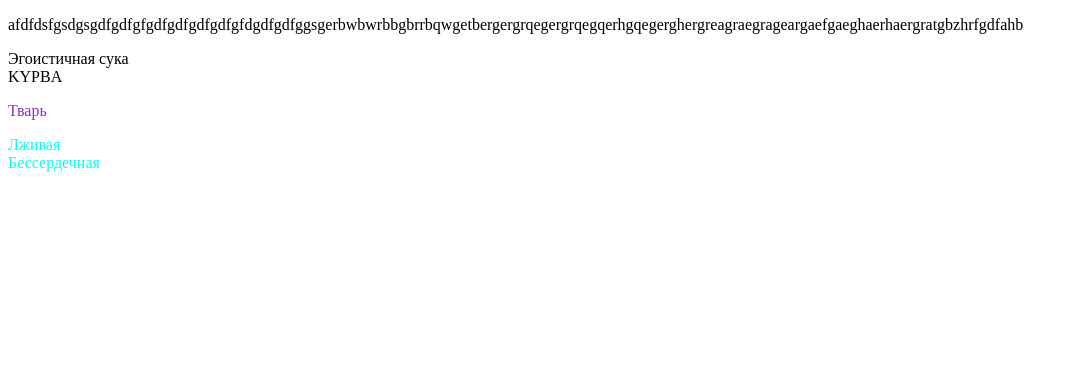
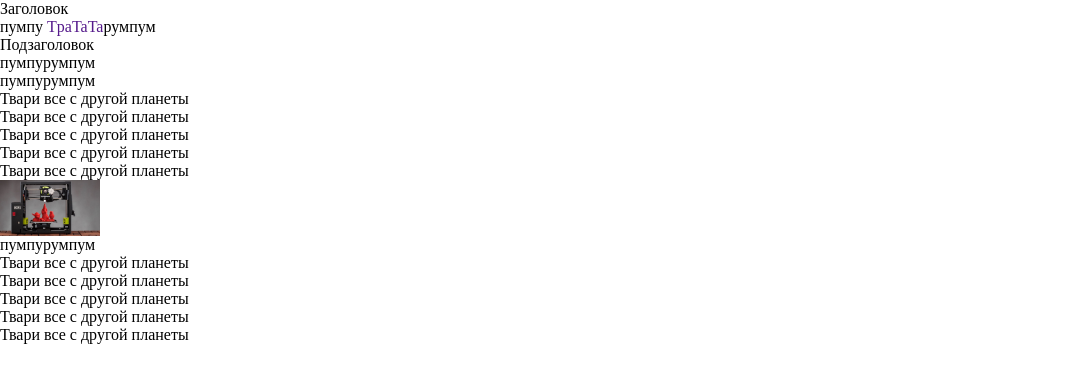
Before and after one commit to RomanRomeoRaffaello/css, a plain HTML site: page Lesson_2/Lesson_3/index.html in a window 1280 px wide. Shown: the whole page, without its empty margins (0-1086 px from the left). Drawn offline with Linux system fonts and the light colour scheme.

Commit message:
conspect

```diff
--- /dev/null
+++ b/Lesson_2/Lesson_3/css/null.css
@@ -0,0 +1,34 @@
+*,
+*::before,
+*::after {
+    margin: 0;
+    padding: 0;
+    border: 0;
+}
+
+li {
+    list-style: none;
+}
+
+a,
+a:visited {
+    text-decoration: none;
+}
+
+a:hover {
+    text-decoration: none;
+}
+
+h1,
+h2,
+h3,
+h4,
+h5,
+h6 {
+    font-weight: inherit;
+    font-size: inherit;
+}
+
+img {
+    vertical-align: top;
+}
--- a/Lesson_2/Lesson_3/css/style.css
+++ b/Lesson_2/Lesson_3/css/style.css
@@ -1,3 +1,8 @@
+/* ============================================================================================= */
+
+/* @import "null.css"; */
+
+
 /* Анатомия */
 
 /*
@@ -182,18 +187,7 @@ p span {
 }
  */
 
-/* Перечисление */
 
-/*
-селектор,селектор, ....{
-    css параметры;
-}
- */
-
-.about__text,
-.block__text {
-    color: aqua
-}
 
 
 /* Чаще всего мы будем использовать Селектор одного класса без вложенности */
@@ -211,6 +205,66 @@ p .string {
     color: yellow;
 }*/
 
+
+/* Перечисление */
 [title="Имя"] {
-    color: blueviolet;
+    /* color: blueviolet; */
 }
+
+/* Используем Селектор атрибута */
+
+[class*="__text"] {
+    /* color: yellow */
+}
+
+/* Комплексные селекторы */
+
+/* Перечисление */
+
+/*
+селектор,селектор, ....{
+    css параметры;
+}
+ */
+
+.about__text,
+.block__text {
+    /* color: aqua */
+}
+
+
+/* Только первый уровень вложенности */
+
+ul li {
+    /* color: brown; */
+}
+
+/* .section > p {
+    color: red; } */
+
+
+/* Обращаемся только к первому
+следующему обьекту того же уровня
+     */
+
+.next__text {
+    color: brown;
+}
+
+/* Обращаемся ко всем следующим обьектам того же уровня */
+
+.next__text~p {
+    color: bisque;
+}
+
+/* Общий селектор */
+
+/* Обращаемся ко всему */
+* {
+    /* color: violet; */
+}
+
+/* Используем звездочку когда мы хотим применить стили,но не знаем какие будут там обьекты */
+.text * {
+    /* color: orange; */
+}
--- a/Lesson_2/Lesson_3/index.html
+++ b/Lesson_2/Lesson_3/index.html
@@ -6,6 +6,7 @@
     <meta http-equiv="X-UA-Compatible" content="IE=edge">
     <meta name="viewport" content="width=device-width, initial-scale=1.0">
     <!-- Подключаемый файл который будем использовать-->
+    <link rel="stylesheet" href="css/null.css">
     <link rel="stylesheet" href="css/style.css">
     <title>Lesson 3</title>
     <!-- тег <style>-->
@@ -19,6 +20,37 @@
 </head>
 
 <body>
+
+    <h1>Заголовок</h1>
+    <p>
+        пумпу<a href=""> TpaTaTa</a>румпум
+    </p>
+    <h2>Подзаголовок</h2>
+    <p>
+        пумпурумпум
+    </p>
+    <p>
+        пумпурумпум
+    </p>
+    <ul>
+        <li> Твари все с другой планеты</li>
+        <li> Твари все с другой планеты</li>
+        <li> Твари все с другой планеты</li>
+        <li> Твари все с другой планеты</li>
+        <li> Твари все с другой планеты</li>
+    </ul>
+    <img src="img/print_text1.jpg" width="100" alt="picture">
+    <p>
+        пумпурумпум
+    </p>
+    <ol>
+        <li> Твари все с другой планеты</li>
+        <li> Твари все с другой планеты</li>
+        <li> Твари все с другой планеты</li>
+        <li> Твари все с другой планеты</li>
+        <li> Твари все с другой планеты</li>
+    </ol>
+
     <!-- Атрибут style (инлайново)-->
     <!-- <p style="color: red; font-size: 14px;">...</p>-->
 
@@ -29,6 +61,7 @@
     - если имя класса состоит из 2х и более слов,то между словами ставим дефис
     - адекватніе имен классов
 -->
+    <!--
     <p class="text paragraph">
         afdfdsfgsdgsgdfgdfgfgdfgdfgdfgdfgfdgdf<span>gdfggsgerbwbwrbbgbrrbqwgetbergergrqe</span>gergrqegqerhgqegerghergreagraegrageargaefgaeghaerhaergratgbzhrfgdfahb
     </p>
@@ -52,6 +85,54 @@
             Бессердечная
         </div>
     </div>
+
+
+    <ul class="list">
+        <li>
+            Гори в аду
+        </li>
+        <li>
+            Гори в аду
+        </li>
+        <li>
+            Гори в аду
+            <ul class="sub-list">
+                <li>
+                    Продажная
+                </li>
+                <li>
+                    Продажная
+                </li>
+                <li>
+                    Продажная
+                </li>
+                <li>
+                    Продажная
+                </li>
+            </ul>
+        </li>
+        <li>
+            Гори в аду
+        </li>
+    </ul>
+    <div class="next">
+        <p class="next__text">
+            Гореть тебе в аду шкура продажная
+        </p>
+        <p>
+            Ненавижу
+        </p>
+        <p>
+            Ненавижу
+        </p>
+        <p>
+            Ненавижу
+        </p>
+        <p>
+            Ненавижу
+        </p>
+    </div>
+-->
 </body>
 
 </html>
```
